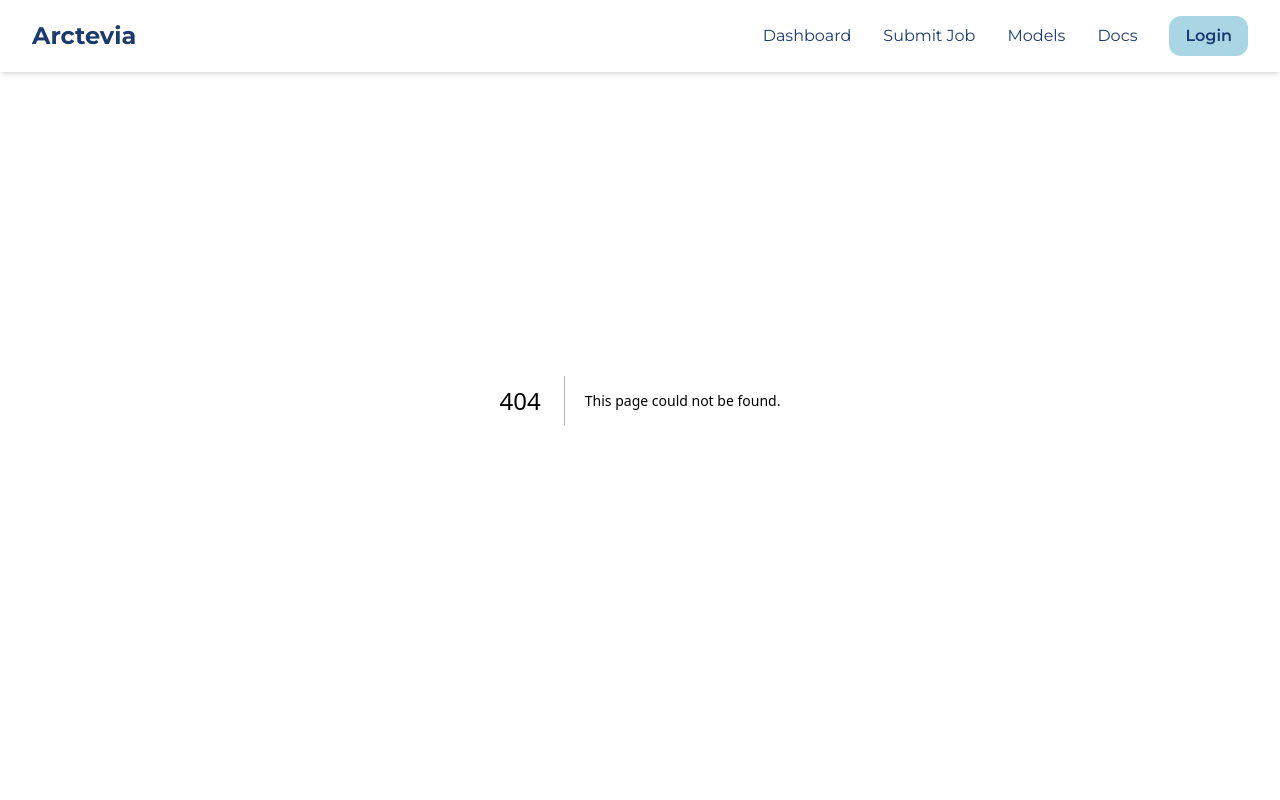
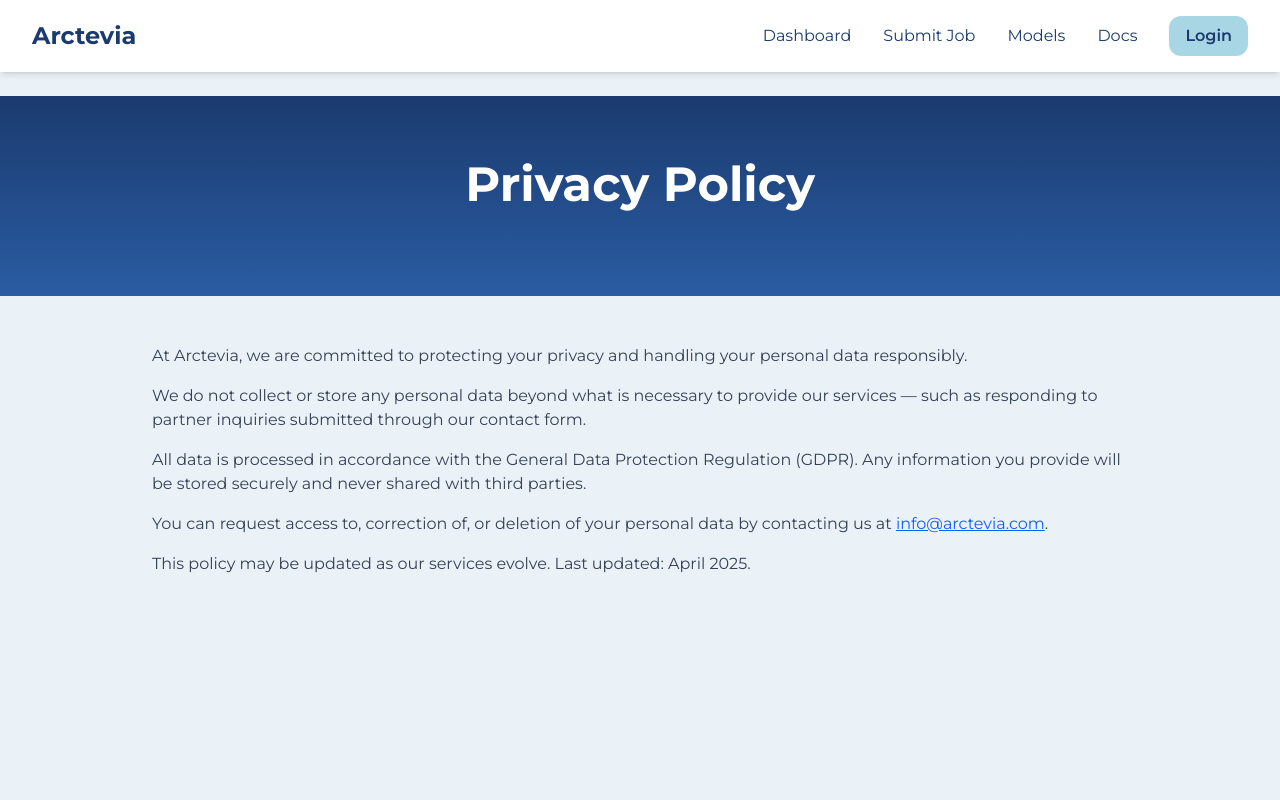
Before and after one commit to Svezzi/Arctevia, a Next.js app: page /privacy-policy in a window 1280 px wide. Before the commit this address had no page. Shown: the top 800 px of the page. Built offline with nearby package versions, Linux system fonts and the light colour scheme.

Commit message:
Added privacy policy page and fixed footer link

```diff
--- /dev/null
+++ b/src/app/privacy-policy/page.tsx
@@ -0,0 +1,37 @@
+'use client';
+
+export default function PrivacyPolicyPage() {
+  return (
+    <div className="bg-[#EAF2F8] min-h-screen pt-24 pb-16">
+      {/* Hero/Header Section */}
+      <section className="bg-gradient-to-b from-[#1B3B6F] to-[#2a5ca3] text-white py-16">
+        <div className="max-w-5xl mx-auto px-6 text-center">
+          <h1 className="text-4xl md:text-5xl font-bold mb-6">Privacy Policy</h1>
+        </div>
+      </section>
+
+      {/* Main Content */}
+      <div className="max-w-5xl mx-auto px-6 py-12">
+        <section className="mb-16">
+          <div className="prose prose-lg max-w-none text-gray-700">
+            <p className="mb-4">
+              At Arctevia, we are committed to protecting your privacy and handling your personal data responsibly.
+            </p>
+            <p className="mb-4">
+              We do not collect or store any personal data beyond what is necessary to provide our services — such as responding to partner inquiries submitted through our contact form.
+            </p>
+            <p className="mb-4">
+              All data is processed in accordance with the General Data Protection Regulation (GDPR). Any information you provide will be stored securely and never shared with third parties.
+            </p>
+            <p className="mb-4">
+              You can request access to, correction of, or deletion of your personal data by contacting us at <a href="mailto:info@arctevia.com" className="text-blue-600 underline">info@arctevia.com</a>.
+            </p>
+            <p>
+              This policy may be updated as our services evolve. Last updated: April 2025.
+            </p>
+          </div>
+        </section>
+      </div>
+    </div>
+  );
+}
--- a/src/components/Footer.tsx
+++ b/src/components/Footer.tsx
@@ -32,7 +32,7 @@ export default function Footer() {
             <h4 className="font-semibold text-[#1B3B6F] mb-4">Company</h4>
             <ul className="space-y-2">
               <li><Link href="/about" className="text-gray-600 hover:text-[#A9D6E5]">About Us</Link></li>
-              <li><Link href="/privacy" className="text-gray-600 hover:text-[#A9D6E5]">Privacy Policy</Link></li>
+              <li><Link href="/privacy-policy" className="text-gray-600 hover:text-[#A9D6E5]">Privacy Policy</Link></li>
               <li><Link href="/terms" className="text-gray-600 hover:text-[#A9D6E5]">Terms of Service</Link></li>
             </ul>
           </div>
```
